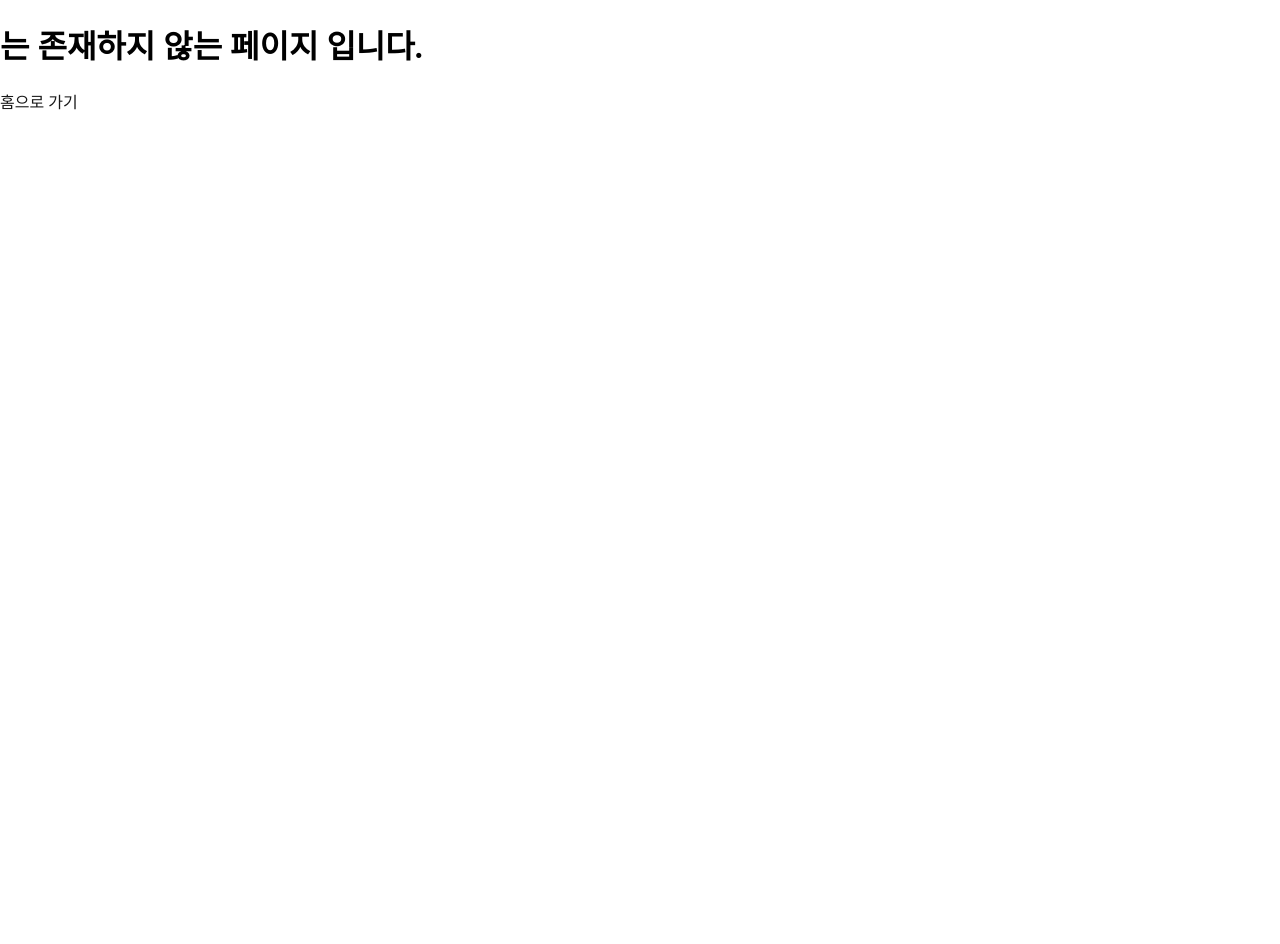
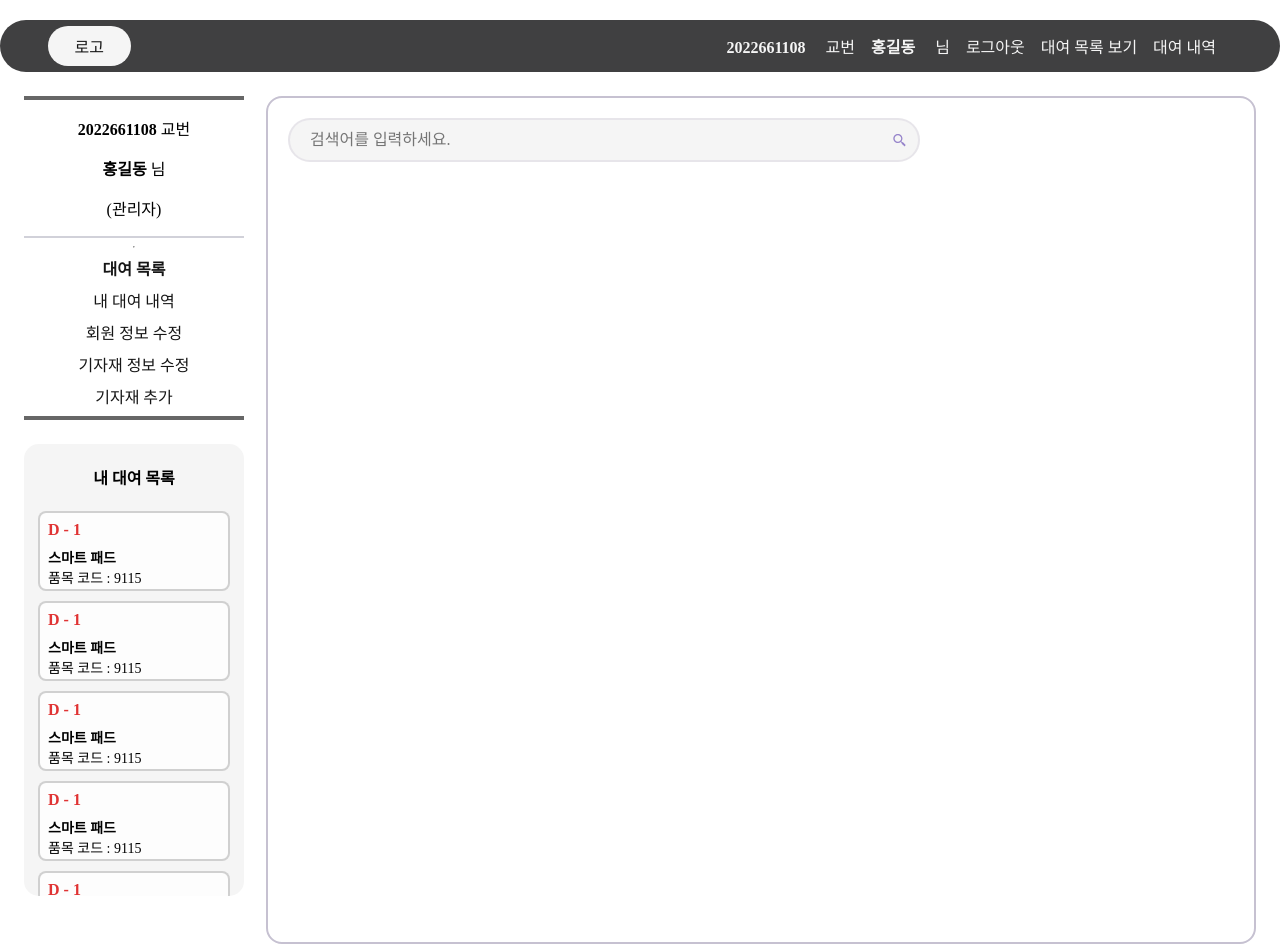
Before and after one commit to ruraeru/equipment-management-react, a React (Create React App) app: page /home/rentalList/rentalLog in a window 1280 px wide. Before the commit the page ends 800 px from the top, so only its background shows below. Built offline with nearby package versions, Linux system fonts and the light colour scheme; a web font is replaced by a local one.

Commit message:
feat: rentalLog page

```diff
--- a/src/App.js
+++ b/src/App.js
@@ -1,6 +1,7 @@
 import Login from "components/login/Login";
 import Main from "components/main/Main";
 import RentalList from "components/rentalList/RentalList";
+import RentalLog from "components/rentalList/rentalLog/RentalLog";
 import AddTool from "components/tool/AddTool";
 import AddToolExcel from "components/tool/AddToolExcel";
 import ChangeInfo from "components/tool/changeInfo/ChangeInfo";
@@ -19,6 +20,11 @@ export default function App() {
         <Main>
           <RentalList />
         </Main>} />
+      <Route path="/home/rentalList/rentalLog" element={
+        <Main>
+          <RentalLog />
+        </Main>
+      } />
       <Route path="/home/myRentalList" element={
         <Main>
 
--- a/src/components/rentalList/RentalList.js
+++ b/src/components/rentalList/RentalList.js
@@ -41,8 +41,12 @@ export default function RentalList() {
             position: "relative"
         }}>
             <div id="contents-header">
-                <h3>대여 목록</h3>
-                <p>대여 로그</p>
+                <Link to="/home/rentalList">
+                    <h3>대여 목록</h3>
+                </Link>
+                <Link to="/home/rentalList/rentalLog">
+                    <p>대여 로그</p>
+                </Link>
                 <Search />
                 {/*여기 엑셀 버튼을 나중에 컴포넌트로 따로 분리해주기 바람
                 이유는 나중에 엑셀 export해주기 위해!! */}
@@ -98,7 +102,7 @@ export default function RentalList() {
                     <DetailEquipment />
                 </tbody>
             </table>
-            <footer>
+            <footer className="list-nav">
                 <p>
                     &lt;
                 </p>
--- /dev/null
+++ b/src/components/rentalList/rentalLog/RentalLog.js
@@ -0,0 +1,9 @@
+import Search from "components/search/Search";
+
+export default function RentalLog() {
+    return (
+        <>
+            <Search />
+        </>
+    );
+}
```
